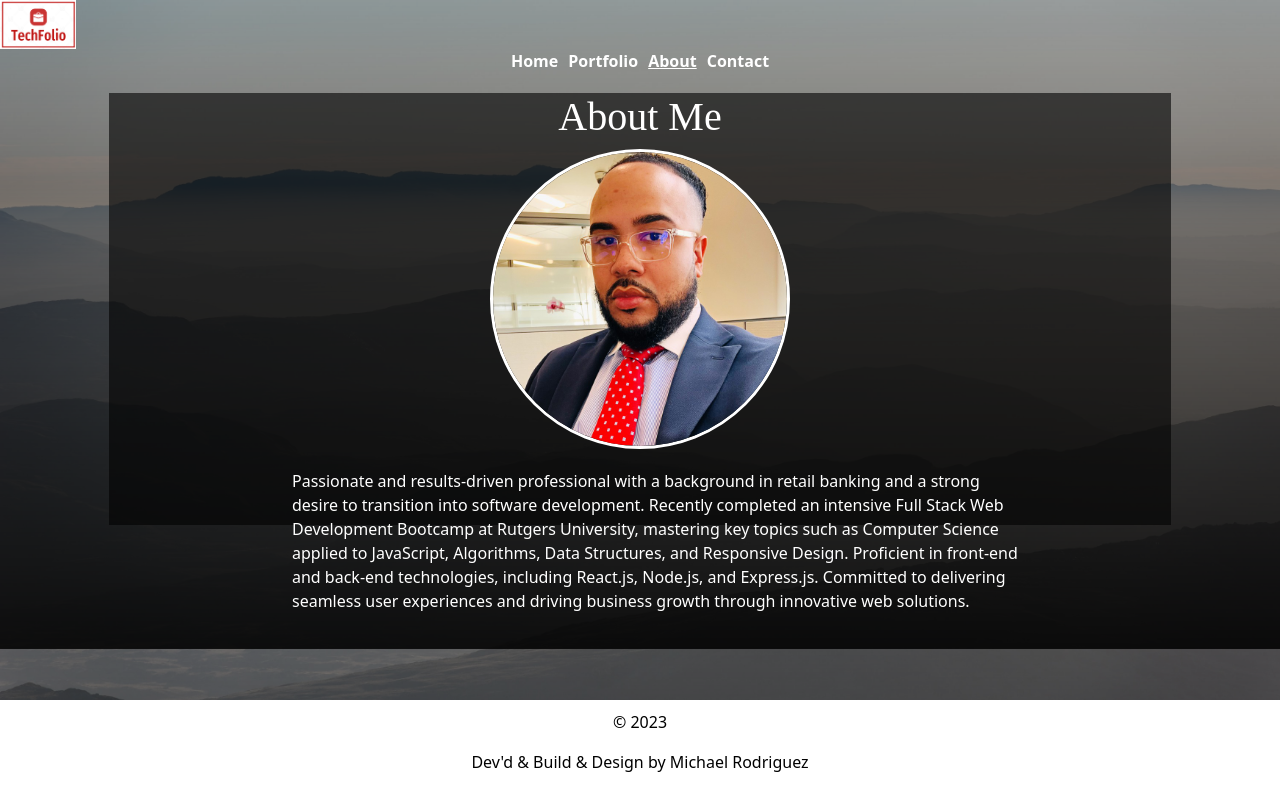
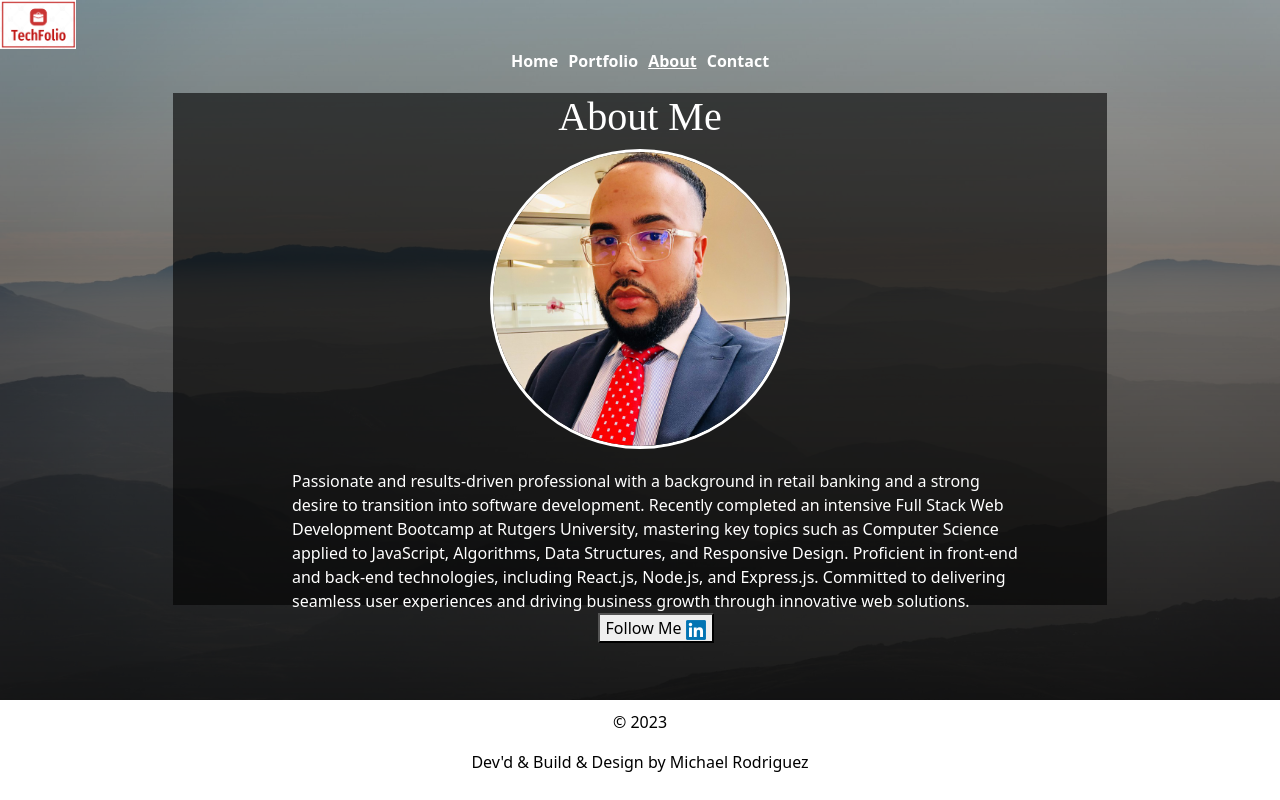
Before and after one commit to MKYRENE/reactive_portfolio, a React (Create React App) app in the folder client/: page /about in a window 1280 px wide. Built offline with nearby package versions, Linux system fonts and the light colour scheme; a web font is replaced by a local one.

Commit message:
updated scss and readME file.

```diff
--- a/client/src/index.scss
+++ b/client/src/index.scss
@@ -62,6 +62,7 @@ body,
 #root,
 .dark {
   margin: 0;
+  height: 100%;
 }
 
 body {
@@ -260,8 +261,8 @@ h1 {
   position: absolute;
   top: 5;
   left: 10;
-  width: 83%;
-  height: 54%;
+  width: 73%;
+  height: 64%;
   background-color: rgba(0, 0, 0, 0.6);
   /* Adjust the opacity as needed */
   z-index: -1;
@@ -335,3 +336,16 @@ h1 {
   /* Add any other styling you need */
   color: red;
 }
+
+.linkedin-logo {
+  display: inline-block;
+  width: 20px; // Adjust the width as needed
+  height: 20px; // Adjust the height as needed
+  margin-left: 5px; // Add spacing between text and logo
+  vertical-align: middle;
+  color:green;
+}
+
+.align-center {
+  text-align: center;
+}
--- a/client/src/pages/About.js
+++ b/client/src/pages/About.js
@@ -1,17 +1,37 @@
 import React from 'react';
 import ProfilePic from "../assets/1647801593361.jpg"; // Update the path to your image
+import LinkedInLogo from "../assets/LinkedInLogo.png"; // Update the path to your LinkedIn logo image
 
 function About() {
     return (
         <div className="about-container">
-            <div className="background-overlay"></div> {/* Add this */}
+            {/* Add a background overlay */}
+            <div className="background-overlay"></div>
+
+            {/* Page title */}
             <h1 className="portfolio-title" style={{ color: 'white' }}>About Me</h1>
+
+            {/* Profile picture */}
             <img src={ProfilePic} alt="Profile" className="profile-image" />
+
+            {/* Introduction */}
             <p className="indented-paragraph">
+                {/* Your introduction text */}
                 Passionate and results-driven professional with a background in retail banking and a strong desire to transition into software development. Recently completed an intensive Full Stack Web Development Bootcamp at Rutgers University, mastering key topics such as Computer Science applied to JavaScript, Algorithms, Data Structures, and Responsive Design. Proficient in front-end and back-end technologies, including React.js, Node.js, and Express.js. Committed to delivering seamless user experiences and driving business growth through innovative web solutions.
+
+                {/* Center-aligned LinkedIn button */}
+                <nav className="align-center">
+                    <button>
+                        Follow Me
+                        <a href="https://www.linkedin.com/in/rodriguezm90" target="_blank" rel="noopener noreferrer">
+                            {/* LinkedIn logo */}
+                            <img src={LinkedInLogo} alt="LinkedIn Profile" className="linkedin-logo" />
+                        </a>
+                    </button>
+                </nav>
             </p>
         </div>
-    )
+    );
 }
 
 export default About;
```
Also changed, not shown: client/src/assets/LinkedInLogo.png (added).
